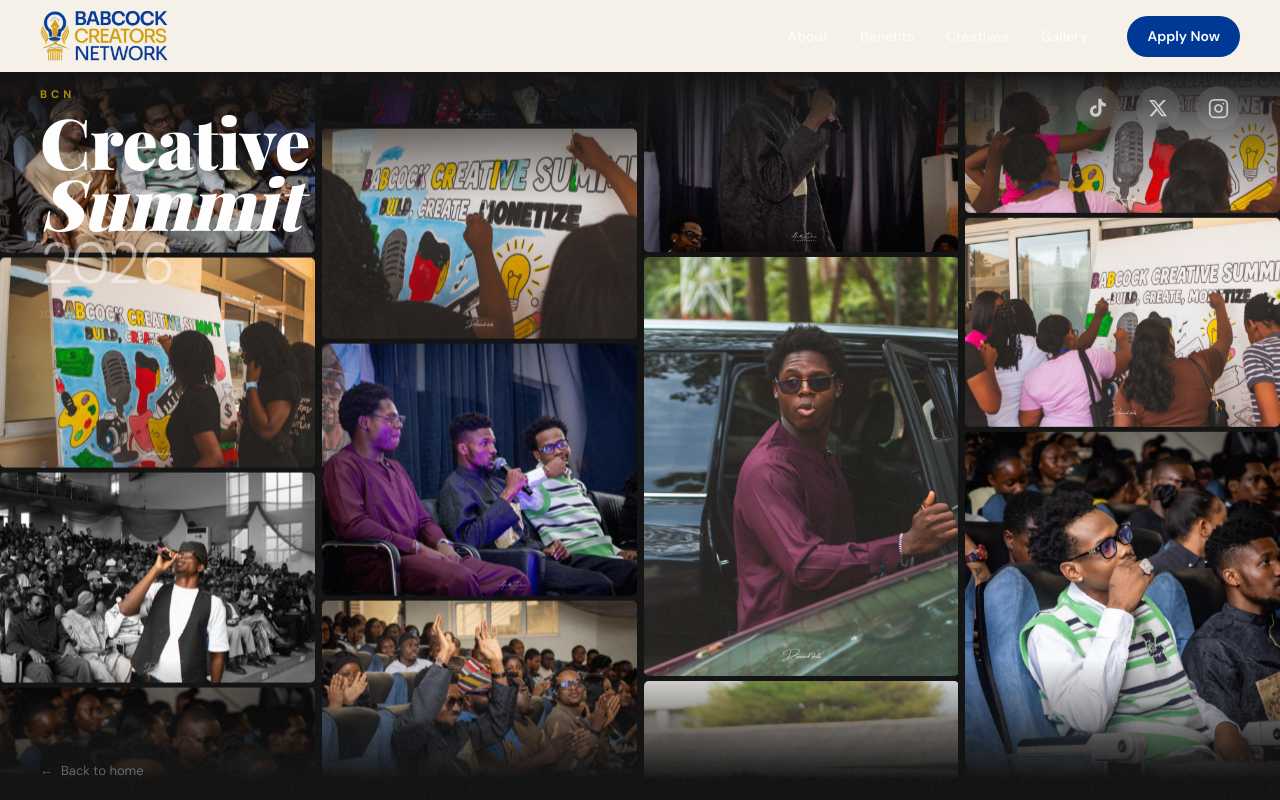
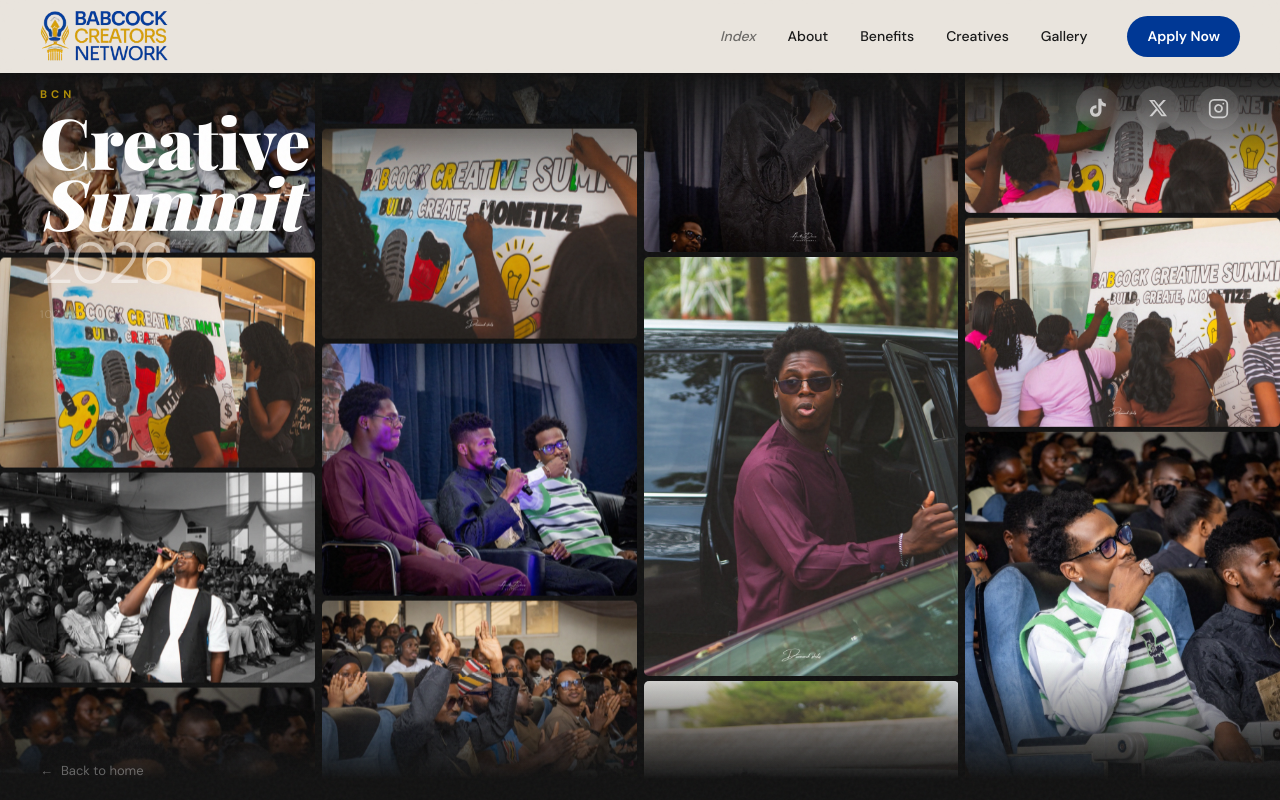
Before and after one commit to Kachi-Obata/BabcockCreatorsNetwork, a Next.js app: page /gallery in a window 1280 px wide. Built offline with nearby package versions, Linux system fonts and the light colour scheme.

Commit message:
fixed buggy nav links behaviour on gallery

```diff
--- a/app/components/Navbar.tsx
+++ b/app/components/Navbar.tsx
@@ -13,15 +13,28 @@
 
 const WAITLIST_URL = "https://forms.gle/BL2zJmTDnoG3wjG16";
 
-export default function Navbar() {
+interface NavbarProps {
+  /** Force the "scrolled" colour scheme regardless of scroll position.
+   *  Use on pages that never actually scroll (e.g. the gallery). */
+  forceDark?: boolean;
+  /** Extra link injected before the main nav items (e.g. a back-to-home link). */
+  backLink?: { label: string; href: string };
+}
+
+export default function Navbar({ forceDark = false, backLink }: NavbarProps) {
   const [scrolled, setScrolled] = useState(false);
   const [menuOpen, setMenuOpen] = useState(false);
 
+  // isDark drives all colour decisions — true when scrolled OR when the
+  // page forces the dark treatment (gallery, etc.)
+  const isDark = scrolled || forceDark;
+
   useEffect(() => {
+    if (forceDark) return; // gallery is overflow-hidden, scrollY never changes
     const onScroll = () => setScrolled(window.scrollY > 100);
     window.addEventListener("scroll", onScroll, { passive: true });
     return () => window.removeEventListener("scroll", onScroll);
-  }, []);
+  }, [forceDark]);
 
   const handleNavClick = (href: string) => {
     setMenuOpen(false);
@@ -35,14 +48,19 @@
       return;
     }
     const el = document.querySelector(href);
-    el?.scrollIntoView({ behavior: "smooth" });
+    if (el) {
+      el.scrollIntoView({ behavior: "smooth" });
+    } else {
+      // Section doesn't exist on this page — navigate home with the anchor
+      window.location.href = `/${href}`;
+    }
   };
 
   return (
     <>
       <header
         className={`fixed top-0 left-0 right-0 z-[10000] transition-all duration-300 ${
-          scrolled
+          isDark
             ? "bg-[#F5F0E8]/95 backdrop-blur-[20px] shadow-sm border-b border-[#E8E4DE]"
             : "bg-[#F5F0E8]"
         }`}
@@ -71,12 +89,25 @@
 
           {/* Desktop nav */}
           <nav className="hidden md:flex items-center gap-8">
+            {/* Optional back link (e.g. "Index" on the gallery page) */}
+            {backLink && (
+              <button
+                onClick={() => handleNavClick(backLink.href)}
+                className={`font-[family-name:var(--font-dm-sans)] text-[14px] font-medium transition-colors duration-200 italic ${
+                  isDark
+                    ? "text-[#1A1A1A]/60 hover:text-[#003895]"
+                    : "text-white/50 hover:text-white"
+                }`}
+              >
+                {backLink.label}
+              </button>
+            )}
             {navLinks.map((link) => (
               <button
                 key={link.href}
                 onClick={() => handleNavClick(link.href)}
                 className={`font-[family-name:var(--font-dm-sans)] text-[14px] font-medium transition-colors duration-200 ${
-                  scrolled
+                  isDark
                     ? "text-[#1A1A1A] hover:text-[#003895]"
                     : "text-white/80 hover:text-white"
                 }`}
@@ -100,9 +131,9 @@
             className="md:hidden flex flex-col gap-1.5 p-2 focus:outline-none"
             aria-label="Open menu"
           >
-            <span className={`block w-6 h-0.5 transition-colors duration-200 ${scrolled ? "bg-[#1A1A1A]" : "bg-white"}`} />
-            <span className={`block w-6 h-0.5 transition-colors duration-200 ${scrolled ? "bg-[#1A1A1A]" : "bg-white"}`} />
-            <span className={`block w-4 h-0.5 transition-colors duration-200 ${scrolled ? "bg-[#1A1A1A]" : "bg-white"}`} />
+            <span className={`block w-6 h-0.5 transition-colors duration-200 ${isDark ? "bg-[#1A1A1A]" : "bg-white"}`} />
+            <span className={`block w-6 h-0.5 transition-colors duration-200 ${isDark ? "bg-[#1A1A1A]" : "bg-white"}`} />
+            <span className={`block w-4 h-0.5 transition-colors duration-200 ${isDark ? "bg-[#1A1A1A]" : "bg-white"}`} />
           </button>
         </div>
       </header>
@@ -125,12 +156,24 @@
               ×
             </button>
             <nav className="flex flex-col items-center gap-8">
+              {/* Back link at top of mobile overlay */}
+              {backLink && (
+                <motion.button
+                  initial={{ opacity: 0, y: 20 }}
+                  animate={{ opacity: 1, y: 0 }}
+                  transition={{ delay: 0 }}
+                  onClick={() => handleNavClick(backLink.href)}
+                  className="font-[family-name:var(--font-dm-sans)] text-base italic text-white/40 hover:text-white/80 transition-colors duration-200"
+                >
+                  {backLink.label}
+                </motion.button>
+              )}
               {navLinks.map((link, i) => (
                 <motion.button
                   key={link.href}
                   initial={{ opacity: 0, y: 20 }}
                   animate={{ opacity: 1, y: 0 }}
-                  transition={{ delay: i * 0.07 }}
+                  transition={{ delay: (backLink ? i + 1 : i) * 0.07 }}
                   onClick={() => handleNavClick(link.href)}
                   className="font-[family-name:var(--font-playfair)] text-3xl text-white hover:text-[#AE8C07] transition-colors duration-200"
                 >
--- a/app/gallery/page.tsx
+++ b/app/gallery/page.tsx
@@ -206,7 +206,7 @@
 export default function GalleryPage() {
   return (
     <main className="relative h-screen overflow-hidden bg-[#111111]">
-      <Navbar />
+      <Navbar forceDark backLink={{ label: "Index", href: "/" }} />
 
       {/* Scrolling columns — full bleed */}
       <div className="absolute inset-0 flex gap-[5px] sm:gap-[7px]">
```
